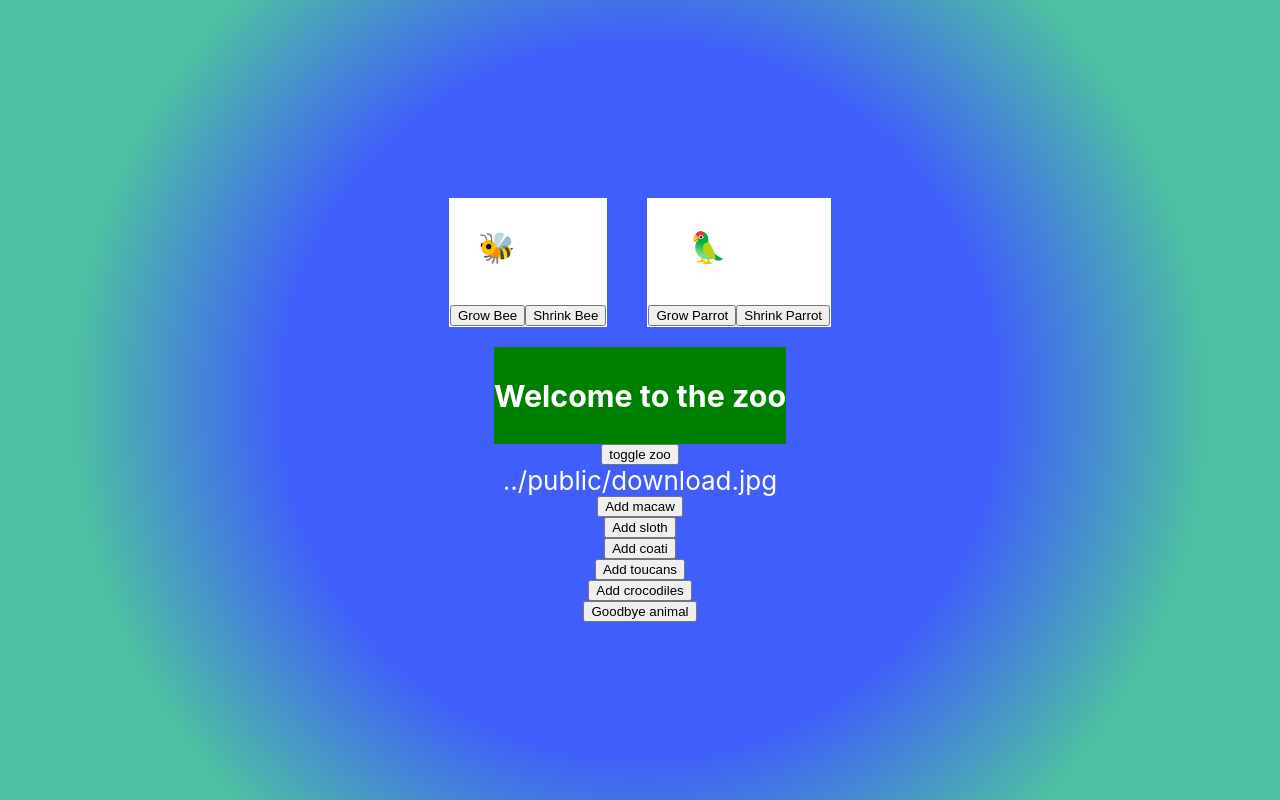
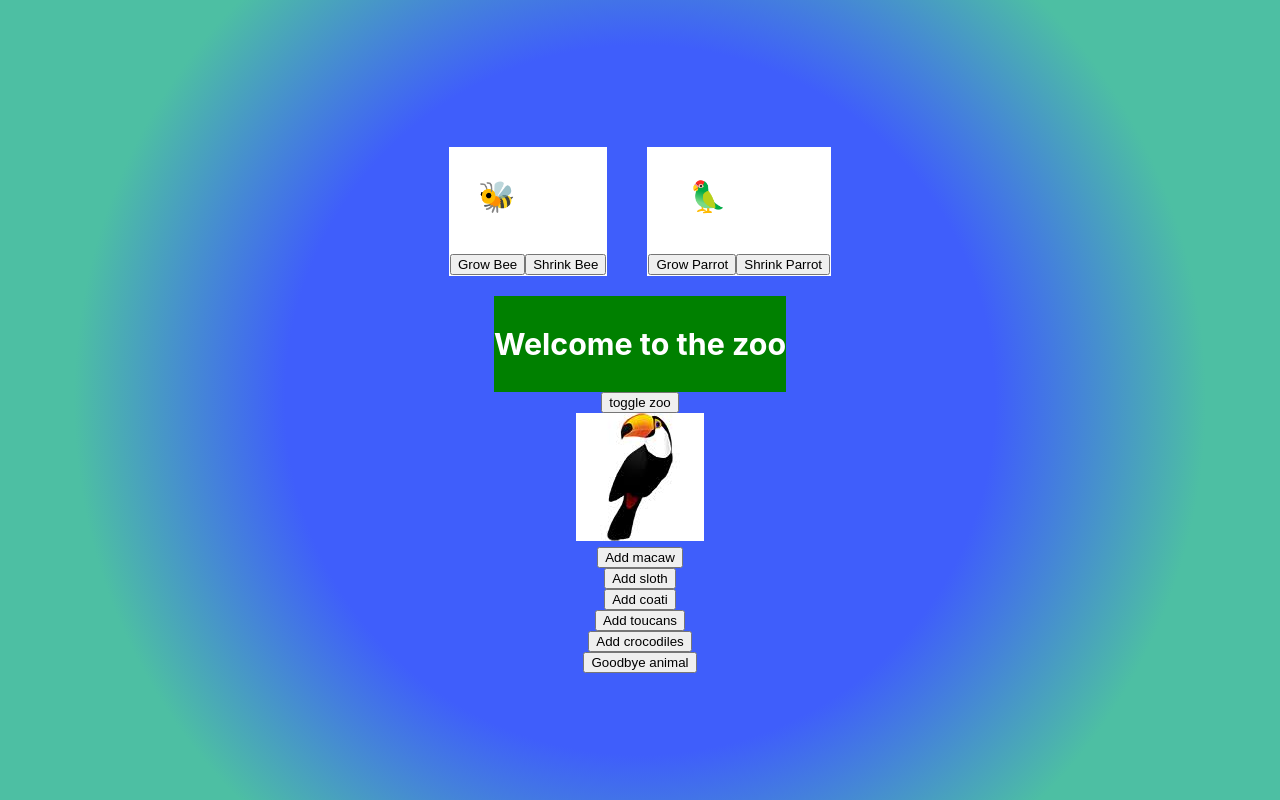
Before and after one commit to PCN23/buzyzooReact2, a React (Create React App) app: page / in a window 1280 px wide. Both pictures are taken after a click on the button "Add toucans". Built offline with nearby package versions, Linux system fonts and the light colour scheme.

Commit message:
buttons working

```diff
--- a/src/AnimalEmoji.js
+++ b/src/AnimalEmoji.js
@@ -6,7 +6,7 @@ export default function AnimalEmoji({ animal }) {
       {animal === 'macaw' && '🦜'}
       {animal === 'sloth' && '🦥'}
       {animal === 'coati' && '🦝'}
-      {animal === 'toucans' && '../public/download.jpg'}
+      {animal === 'toucans' && <img src='./download.jpg'/>}
       {animal === 'crocodiles' && '🐊'}
     </div>
   );
```
